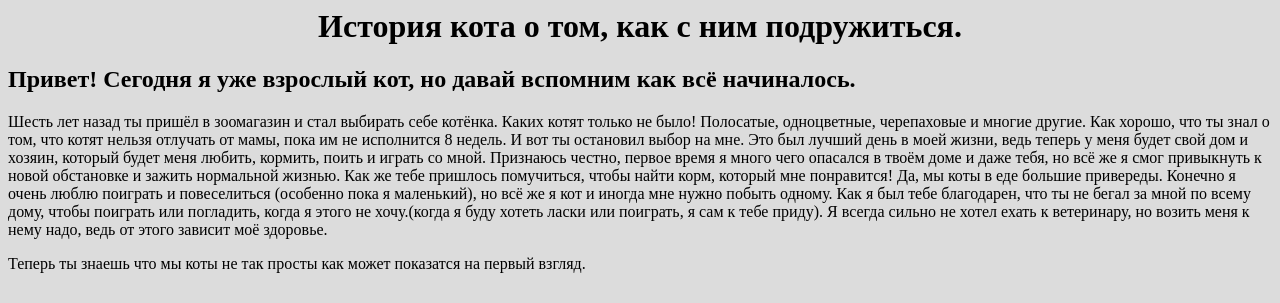
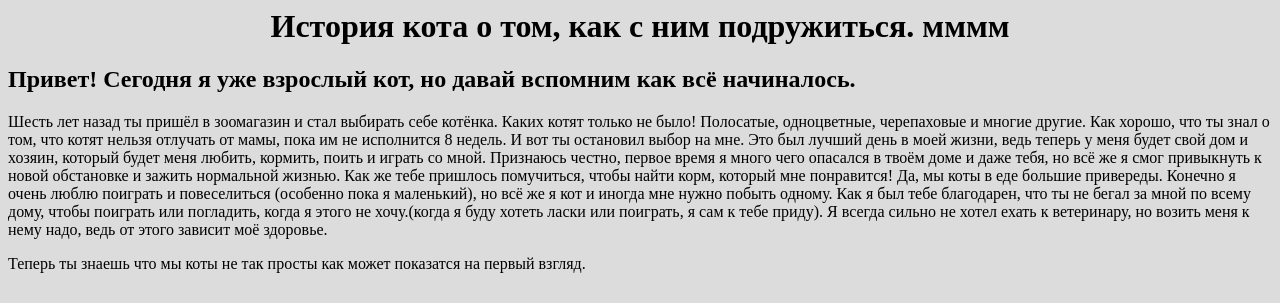
Before and after one commit to cat-2009/Cats, a plain HTML site: page index.html in a window 1280 px wide. Shown: the top 303 px of the page. Drawn offline with Linux system fonts and the light colour scheme.

Commit message:
Update index.html

```diff
--- a/index.html
+++ b/index.html
@@ -7,7 +7,7 @@
 
 <body style = "background-color: #DCDCDC" >
 	<header>
-        <p><h1 style="text-align:center">История кота о том, как с ним подружиться.</h1></p>
+        <p><h1 style="text-align:center">История кота о том, как с ним подружиться. мммм</h1></p>
 		<h2>Привет! Сегодня я уже взрослый кот, но давай вспомним как всё начиналось.</h2>
 	</header>
 	<main>
```
